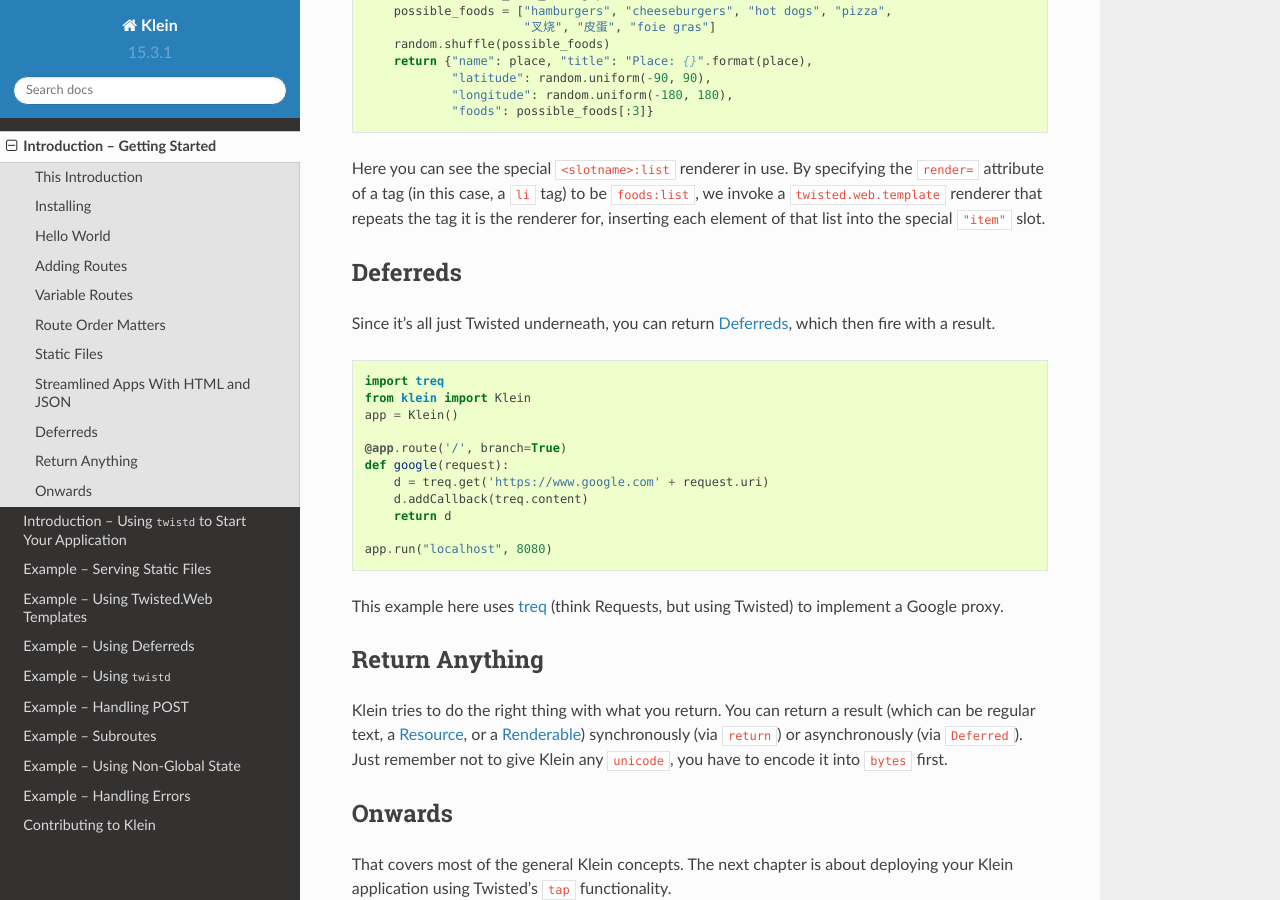
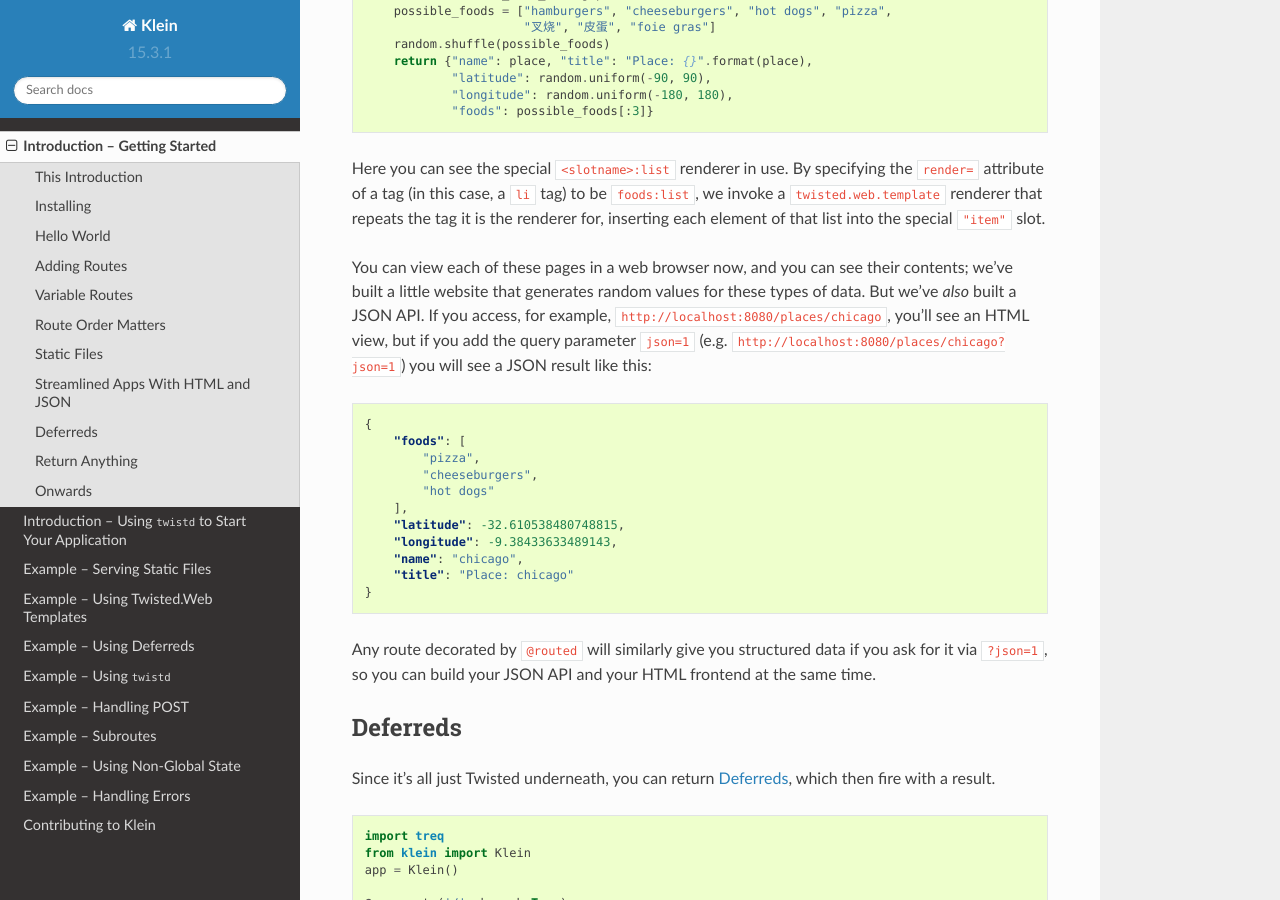
Before and after one commit to twisted/klein, a Sphinx documentation site: the page built from docs/introduction/1-gettingstarted.rst, in a window 1280 px wide and 900 px high, scrolled down 5468 px. Built offline with Sphinx 7.4.7 and the Read the Docs theme 2.0.0, drawn with Linux system fonts in a browser that asks for light colours.

Commit message:
I almost forgot the punch line.

```diff
--- a/docs/introduction/1-gettingstarted.rst
+++ b/docs/introduction/1-gettingstarted.rst
@@ -177,6 +177,32 @@ be ``foods:list``, we invoke a ``twisted.web.template`` renderer that repeats
 the tag it is the renderer for, inserting each element of that list into the
 special ``"item"`` slot.
 
+You can view each of these pages in a web browser now, and you can see their
+contents; we've built a little website that generates random values for these
+types of data.  But we've *also* built a JSON API.  If you access, for example,
+``http://localhost:8080/places/chicago``, you'll see an HTML view, but if you
+add the query parameter ``json=1``
+(e.g. ``http://localhost:8080/places/chicago?json=1``) you will see a JSON
+result like this:
+
+.. code-block:: json
+
+    {
+        "foods": [
+            "pizza",
+            "cheeseburgers",
+            "hot dogs"
+        ],
+        "latitude": -32.610538480748815,
+        "longitude": -9.38433633489143,
+        "name": "chicago",
+        "title": "Place: chicago"
+    }
+
+Any route decorated by ``@routed`` will similarly give you structured data if
+you ask for it via ``?json=1``, so you can build your JSON API and your HTML
+frontend at the same time.
+
 Deferreds
 =========
 
```
